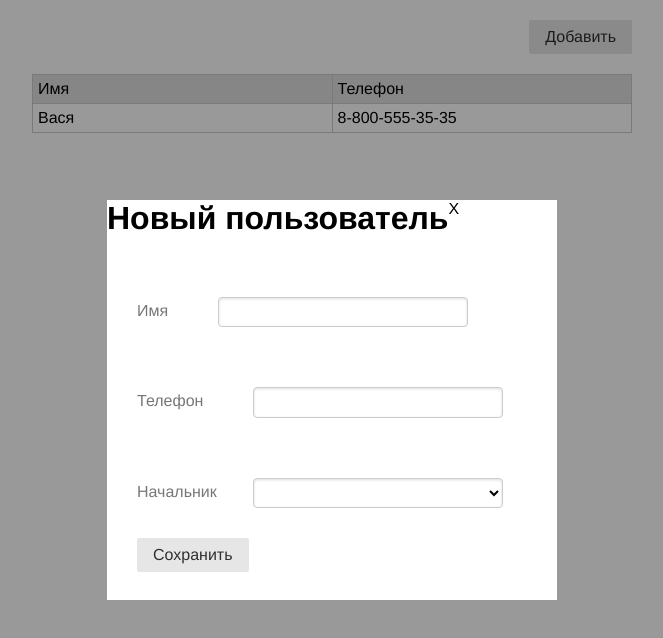
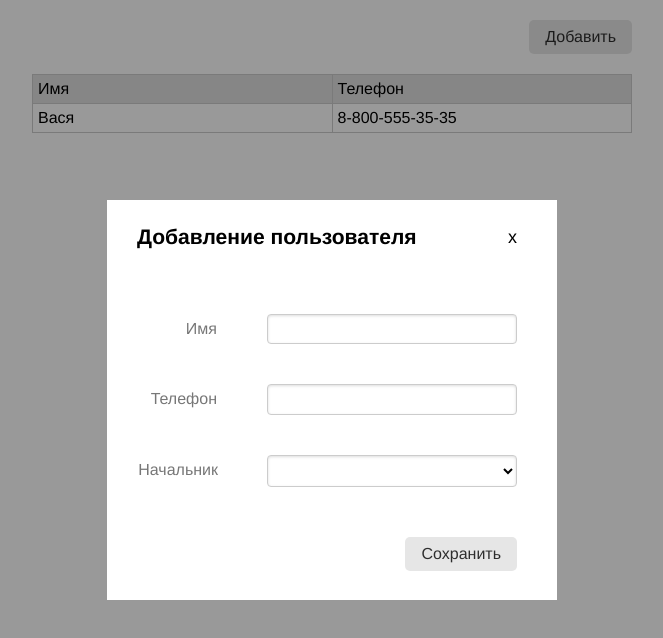
Before and after one commit to QTarantello/Vue-test, a Vue app: page / in a window 1280 px wide. Both pictures are taken after a click on the button "Добавить". Shown: the top 638 px of the page, without its empty margins (308-971 px from the left). Built offline with nearby package versions, Linux system fonts and the light colour scheme.

Commit message:
Update layout in Modal component

```diff
--- a/src/components/Modal.vue
+++ b/src/components/Modal.vue
@@ -5,22 +5,26 @@
   <div v-if="modalOpened" class="modal">
     <div class="modal-content">
       <div class="modal-header">
-        <h1>Новый пользователь</h1>
-        <span @click="toggleModal()" class="close-button">X</span>
+        <h3>Добавление пользователя</h3>
+        <span @click="toggleModal()" class="close-button">x</span>
       </div>
       <div class="modal-body">
         <div class="modal-body__name">
           <label class="label">Имя</label>
           <input class="input" v-model="name" type="text" />
-          <div v-if="errors.name !== null">{{ errors.name }}</div>
+          <div class="errors" v-if="errors.name !== null">
+            {{ errors.name }}
+          </div>
         </div>
         <div class="modal-body__phone">
           <label class="label">Телефон</label>
           <input class="input" v-model="phone" type="text" />
-          <div v-if="errors.phone !== null">{{ errors.phone }}</div>
+          <div class="errors" v-if="errors.phone !== null">
+            {{ errors.phone }}
+          </div>
         </div>
         <div class="modal-body__parent">
-          <label class="label">Начальник</label>
+          <label class="label-boss">Начальник</label>
           <select class="select" v-model="parentUuid">
             <option
               v-for="user in users"
@@ -81,8 +85,8 @@ export default {
 
       if (errorInName || errorInPhone) {
         errors.value = {
-          name: errorInName ? "Имя не может быть пустым" : null,
-          phone: errorInPhone ? "Телефон не может быть пустым" : null,
+          name: errorInName ? "Поле не может быть пустым" : null,
+          phone: errorInPhone ? "Поле не может быть пустым" : null,
         };
       } else {
         toggleModal();
@@ -114,6 +118,7 @@ export default {
 .modal {
   display: flex;
   align-content: center;
+  flex-direction: column;
   position: fixed;
   top: 0;
   left: 0;
@@ -131,16 +136,15 @@ export default {
 
 .modal-header {
   display: flex;
-  flex-direction: row;
-  align-content: space-between;
+  justify-content: space-between;
+  margin: 25px 40px 0 30px;
+  align-items: center;
+  font-size: 18px;
 }
 
 .modal-body {
-  margin-top: 30px;
-}
-
-.modal-body__name {
-  padding: 30px;
+  position: relative;
+  margin-top: 65px;
 }
 
 .input {
@@ -155,30 +159,8 @@ export default {
   width: 250px;
 }
 
-.label {
-  color: #777;
-}
-
-.modal-body__phone {
-  padding: 30px;
-}
-
-.modal-body__parent {
-  padding: 30px;
-}
-
-.button-container {
-  display: flex;
-  flex-direction: row;
-  justify-content: flex-end;
-  width: 600px;
-  margin: 0 auto;
-  padding: 20px;
-}
-
 .select {
   width: 250px;
-  height: 2.25em;
   border: 1px solid #ccc;
   background-color: #fff;
   padding: 0.5em 0.6em;
@@ -191,6 +173,40 @@ export default {
   margin-left: 36px;
 }
 
+.label {
+  color: #777;
+}
+
+.label-boss {
+  color: #777;
+  margin-right: 13px;
+}
+
+.modal-body__name,
+.modal-body__phone,
+.modal-body__parent {
+  display: flex;
+  align-items: baseline;
+  justify-content: flex-end;
+  margin: 0 40px 40px 0;
+}
+
+.errors {
+  position: absolute;
+  margin: 35px 0 0 100px;
+  font-size: 15px;
+  color: rgba(255, 0, 0, 0.616);
+}
+
+.button-container {
+  display: flex;
+  flex-direction: row;
+  justify-content: flex-end;
+  width: 600px;
+  margin: 0 auto;
+  padding: 20px;
+}
+
 .button {
   font-size: 100%;
   padding: 0.5em 1em;
@@ -198,11 +214,16 @@ export default {
   border: transparent;
   background-color: #e6e6e6;
   text-decoration: none;
-  border-radius: 2px;
+  border-radius: 5px;
 }
 
 .submit-button {
-  margin-left: 30px;
+  display: flex;
+  flex-direction: row;
+  justify-content: flex-end;
+  width: 370px;
+  margin: 0 auto;
+  padding: 10px;
 }
 
 .close-button {
```
